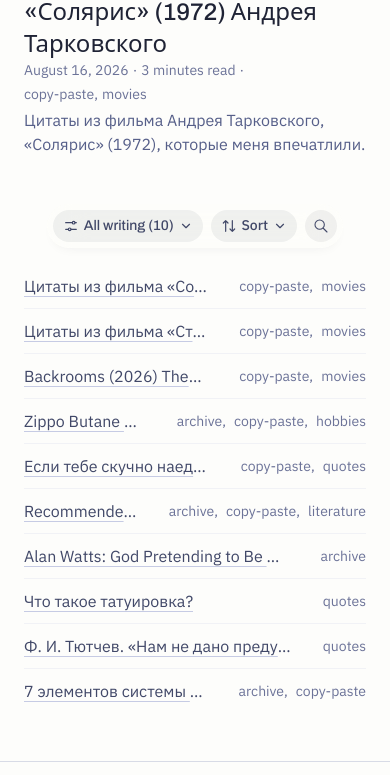
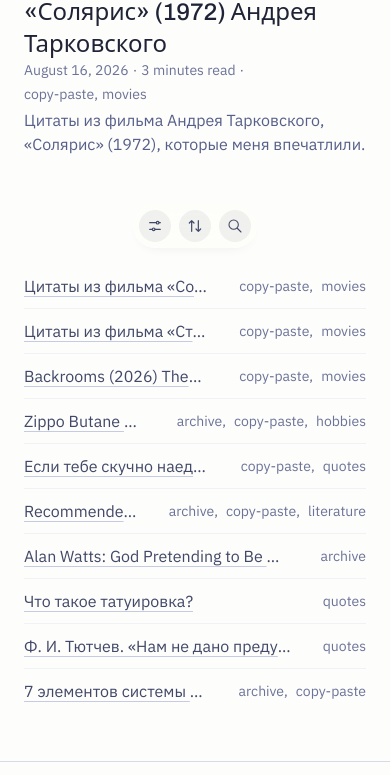
Before and after one commit to ar-va/web-ar-va-com, an Astro site: page / in a window 390 px wide. Shown: the part 1750-2525 px from the top of the page. Built offline with nearby package versions, Linux system fonts and the light colour scheme; Astro itself is replaced by a stand-in of ours.

Commit message:
Toolbar: Filter instead of All records / All writing; Filter and Sort as icons on phones

```diff
--- a/src/components/SortMenu.astro
+++ b/src/components/SortMenu.astro
@@ -7,10 +7,10 @@ const options = [['new', 'Newest first'], ['old', 'Oldest first'], ['az', 'A–Z
 ---
 <div id={id} class="relative" data-sort-menu>
   <button type="button" aria-haspopup="true" aria-expanded="false"
-    class="ctl group pl-2.5">
+    class="ctl group pl-2.5 max-sm:!px-2 max-sm:min-w-8 max-sm:justify-center">
     <svg class="w-4 h-4" fill="none" viewBox="0 0 24 24" stroke-width="1.8" stroke="currentColor" stroke-linecap="round" stroke-linejoin="round" aria-hidden="true"><path d="M7 20V4M3.5 7.5 7 4l3.5 3.5M17 4v16M13.5 16.5 17 20l3.5-3.5" /></svg>
-    Sort
-    <svg class="w-3.5 h-3.5 transition-transform group-aria-expanded:rotate-180" fill="none" viewBox="0 0 24 24" stroke-width="2" stroke="currentColor" aria-hidden="true"><path stroke-linecap="round" stroke-linejoin="round" d="m6 9 6 6 6-6" /></svg>
+    <span class="max-sm:sr-only">Sort</span>
+    <svg class="w-3.5 h-3.5 transition-transform group-aria-expanded:rotate-180 max-sm:hidden" fill="none" viewBox="0 0 24 24" stroke-width="2" stroke="currentColor" aria-hidden="true"><path stroke-linecap="round" stroke-linejoin="round" d="m6 9 6 6 6-6" /></svg>
   </button>
   <ul hidden role="menu" class="glass absolute left-0 top-full mt-2 z-30 min-w-44 rounded-2xl p-1.5">
     {options.map(([key, label]) => (
--- a/src/components/Writing.astro
+++ b/src/components/Writing.astro
@@ -116,11 +116,11 @@ const years = Array.from(yearsMap.keys()).sort((a, b) => parseInt(b) - parseInt(
       <div class="glass-under relative rounded-3xl sm:rounded-full flex flex-wrap items-center justify-center gap-2 p-1.5">
         <h2 class="m-0 shrink-0">
           <button type="button" id="filters-toggle" aria-expanded="false" aria-controls="filters-panel" title="Filter by date and topic"
-            class="ctl group pl-2.5">
+            class="ctl group pl-2.5 max-sm:!px-2 max-sm:min-w-8 max-sm:justify-center">
             <svg class="w-4 h-4" fill="none" viewBox="0 0 24 24" stroke-width="1.7" stroke="currentColor" stroke-linecap="round" aria-hidden="true"><path d="M4 7h10M18 7h2M4 17h4M12 17h8" /><circle cx="16" cy="7" r="2" /><circle cx="10" cy="17" r="2" /></svg>
-            All writing ({postsWithData.length})
+            <span class="max-sm:sr-only">Filter</span>
             <span id="filters-count" hidden class="min-w-5 h-5 px-1.5 rounded-full bg-blue-violet-500 text-white text-[11px] font-semibold leading-5 text-center"></span>
-            <svg class="w-3.5 h-3.5 transition-transform group-aria-expanded:rotate-180" fill="none" viewBox="0 0 24 24" stroke-width="2" stroke="currentColor" aria-hidden="true"><path stroke-linecap="round" stroke-linejoin="round" d="m6 9 6 6 6-6" /></svg>
+            <svg class="w-3.5 h-3.5 transition-transform group-aria-expanded:rotate-180 max-sm:hidden" fill="none" viewBox="0 0 24 24" stroke-width="2" stroke="currentColor" aria-hidden="true"><path stroke-linecap="round" stroke-linejoin="round" d="m6 9 6 6 6-6" /></svg>
           </button>
         </h2>
         <SortMenu id="posts-sort" />
--- a/src/components/music/Shelf.astro
+++ b/src/components/music/Shelf.astro
@@ -77,11 +77,11 @@ const viewBtn = 'relative z-10 h-6 w-6 inline-flex items-center justify-center r
           <div class="glass-under relative rounded-3xl sm:rounded-full flex flex-wrap items-center justify-center gap-2 p-1.5">
             <h2 class="m-0 shrink-0">
               <button type="button" id="filters-toggle" aria-expanded="false" aria-controls="filters-panel" title="Filter by added, released and genre"
-                class="ctl group pl-2.5">
+                class="ctl group pl-2.5 max-sm:!px-2 max-sm:min-w-8 max-sm:justify-center">
                 <svg class="w-4 h-4" fill="none" viewBox="0 0 24 24" stroke-width="1.7" stroke="currentColor" stroke-linecap="round" aria-hidden="true"><path d="M4 7h10M18 7h2M4 17h4M12 17h8" /><circle cx="16" cy="7" r="2" /><circle cx="10" cy="17" r="2" /></svg>
-                All records ({records.length})
+                <span class="max-sm:sr-only">Filter</span>
                 <span id="filters-count" hidden class="min-w-5 h-5 px-1.5 rounded-full bg-blue-violet-500 text-white text-[11px] font-semibold leading-5 text-center"></span>
-                <svg class="w-3.5 h-3.5 transition-transform group-aria-expanded:rotate-180" fill="none" viewBox="0 0 24 24" stroke-width="2" stroke="currentColor" aria-hidden="true"><path stroke-linecap="round" stroke-linejoin="round" d="m6 9 6 6 6-6" /></svg>
+                <svg class="w-3.5 h-3.5 transition-transform group-aria-expanded:rotate-180 max-sm:hidden" fill="none" viewBox="0 0 24 24" stroke-width="2" stroke="currentColor" aria-hidden="true"><path stroke-linecap="round" stroke-linejoin="round" d="m6 9 6 6 6-6" /></svg>
               </button>
             </h2>
             <SortMenu id="records-sort" />
```
